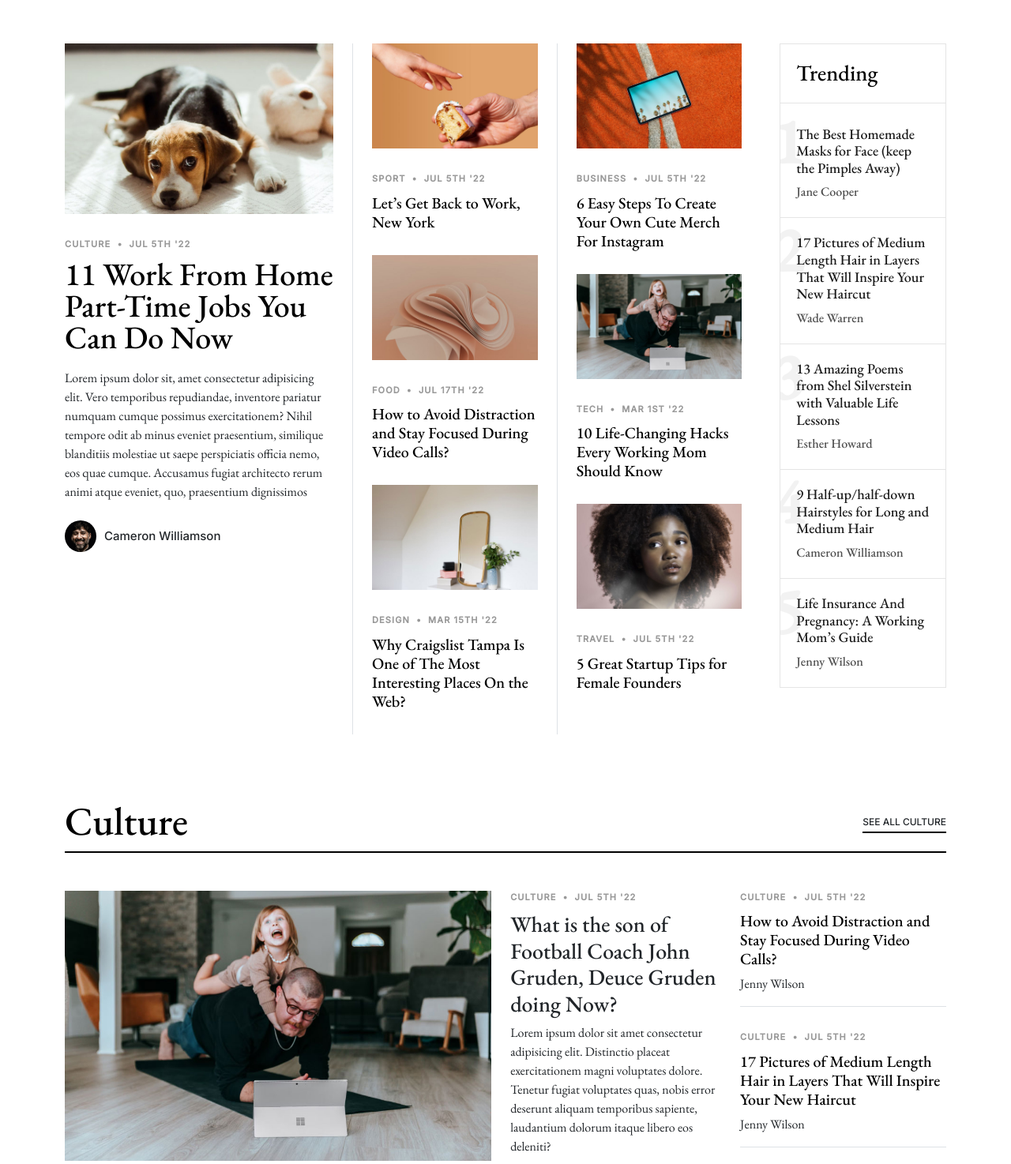
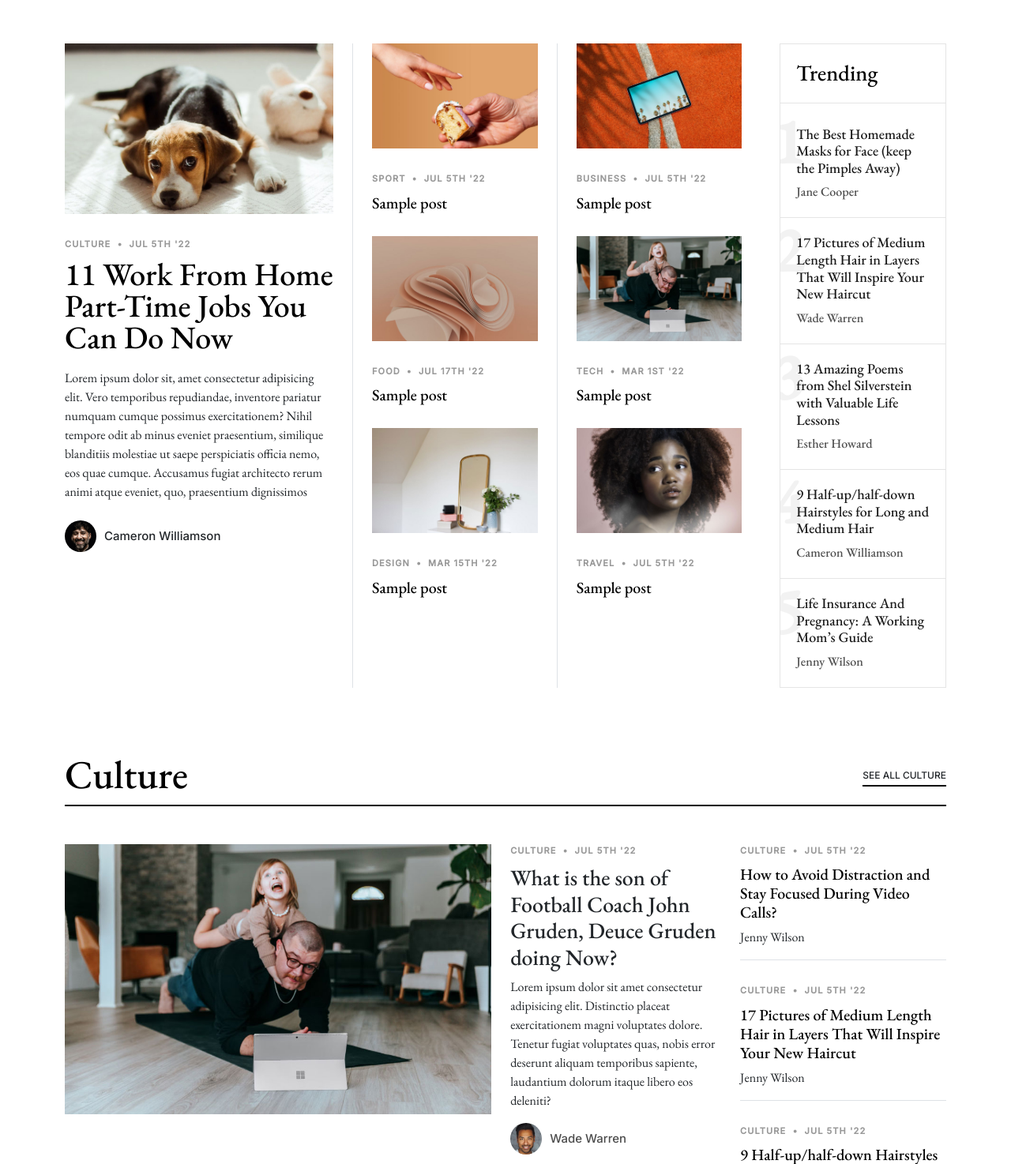
Before and after one commit to mmavroudi/Blog, a Django app: page / in a window 1280 px wide. Shown: the part 679-2153 px from the top of the page at 79% size. Run offline with Django 4.2, Linux system fonts and the light colour scheme; tables that the repository leaves empty hold one stand-in row (values such as "Sample post"); some libraries are stand-ins or nearby versions; some web fonts are replaced.

Commit message:
Progress to get data from database in home page #19

```diff
--- a/projects/templates/home.html
+++ b/projects/templates/home.html
@@ -80,7 +80,7 @@
             <div class="post-entry-1 lg">
               <a href="single-post.html"><img src="assets/img/post-landscape-1.jpg" alt="" class="img-fluid"></a>
               <div class="post-meta"><span class="date">Culture</span> <span class="mx-1">&bullet;</span> <span>Jul 5th '22</span></div>
-              <h2><a href="single-post.html">11 Work From Home Part-Time Jobs You Can Do Now</a></h2>
+                <h2><a href="single-post.html">11 Work From Home Part-Time Jobs You Can Do Now</a></h2>
               <p class="mb-4 d-block">Lorem ipsum dolor sit, amet consectetur adipisicing elit. Vero temporibus repudiandae, inventore pariatur numquam cumque possimus exercitationem? Nihil tempore odit ab minus eveniet praesentium, similique blanditiis molestiae ut saepe perspiciatis officia nemo, eos quae cumque. Accusamus fugiat architecto rerum animi atque eveniet, quo, praesentium dignissimos</p>
 
               <div class="d-flex align-items-center author">
@@ -93,42 +93,56 @@
 
           </div>
 
+
           <div class="col-lg-8">
             <div class="row g-5">
               <div class="col-lg-4 border-start custom-border">
                 <div class="post-entry-1">
                   <a href="single-post.html"><img src="assets/img/post-landscape-2.jpg" alt="" class="img-fluid"></a>
                   <div class="post-meta"><span class="date">Sport</span> <span class="mx-1">&bullet;</span> <span>Jul 5th '22</span></div>
-                  <h2><a href="single-post.html">Let’s Get Back to Work, New York</a></h2>
+                  {% for post in posts %}
+                  <h2><a href="single-post.html">{{ post.title }}</a></h2>
+                  {% endfor %}
                 </div>
                 <div class="post-entry-1">
                   <a href="single-post.html"><img src="assets/img/post-landscape-5.jpg" alt="" class="img-fluid"></a>
                   <div class="post-meta"><span class="date">Food</span> <span class="mx-1">&bullet;</span> <span>Jul 17th '22</span></div>
-                  <h2><a href="single-post.html">How to Avoid Distraction and Stay Focused During Video Calls?</a></h2>
+                  {% for post in posts %}
+                  <h2><a href="single-post.html">{{ post.title }}</a></h2>
+                  {% endfor %}
                 </div>
                 <div class="post-entry-1">
                   <a href="single-post.html"><img src="assets/img/post-landscape-7.jpg" alt="" class="img-fluid"></a>
                   <div class="post-meta"><span class="date">Design</span> <span class="mx-1">&bullet;</span> <span>Mar 15th '22</span></div>
-                  <h2><a href="single-post.html">Why Craigslist Tampa Is One of The Most Interesting Places On the Web?</a></h2>
+                  {% for post in posts %}
+                  <h2><a href="single-post.html">{{ post.title }}</a></h2>
+                  {% endfor %}
                 </div>
               </div>
               <div class="col-lg-4 border-start custom-border">
                 <div class="post-entry-1">
                   <a href="single-post.html"><img src="assets/img/post-landscape-3.jpg" alt="" class="img-fluid"></a>
                   <div class="post-meta"><span class="date">Business</span> <span class="mx-1">&bullet;</span> <span>Jul 5th '22</span></div>
-                  <h2><a href="single-post.html">6 Easy Steps To Create Your Own Cute Merch For Instagram</a></h2>
+                  {% for post in posts %}
+                  <h2><a href="single-post.html">{{ post.title }}</a></h2>
+                  {% endfor %}
                 </div>
                 <div class="post-entry-1">
                   <a href="single-post.html"><img src="assets/img/post-landscape-6.jpg" alt="" class="img-fluid"></a>
                   <div class="post-meta"><span class="date">Tech</span> <span class="mx-1">&bullet;</span> <span>Mar 1st '22</span></div>
-                  <h2><a href="single-post.html">10 Life-Changing Hacks Every Working Mom Should Know</a></h2>
+                  {% for post in posts %}
+                  <h2><a href="single-post.html">{{ post.title }}</a></h2>
+                  {% endfor %}
                 </div>
                 <div class="post-entry-1">
                   <a href="single-post.html"><img src="assets/img/post-landscape-8.jpg" alt="" class="img-fluid"></a>
                   <div class="post-meta"><span class="date">Travel</span> <span class="mx-1">&bullet;</span> <span>Jul 5th '22</span></div>
-                  <h2><a href="single-post.html">5 Great Startup Tips for Female Founders</a></h2>
+                  {% for post in posts %}
+                  <h2><a href="single-post.html">{{ post.title }}</a></h2>
+                  {% endfor %}
                 </div>
               </div>
+
 
               <!-- Trending Section -->
               <div class="col-lg-4">
--- a/projects/views.py
+++ b/projects/views.py
@@ -1,14 +1,19 @@
 from django.shortcuts import render, get_object_or_404
+from django.http import HttpResponse, HttpResponseRedirect
+from django.template import loader
 from .models import Post
 import random
 
 
 # Create your views here.
 def home(request):
-    print('Hello ')
     posts = Post.objects.all()
     posts.count()
-    return render(request, 'home.html', {'posts': posts})
+    template = loader.get_template('home.html')
+    context = {
+        'posts': posts,
+    }
+    return HttpResponse(template.render(context, request))
 
 
 def post_detail_view(request):
```
